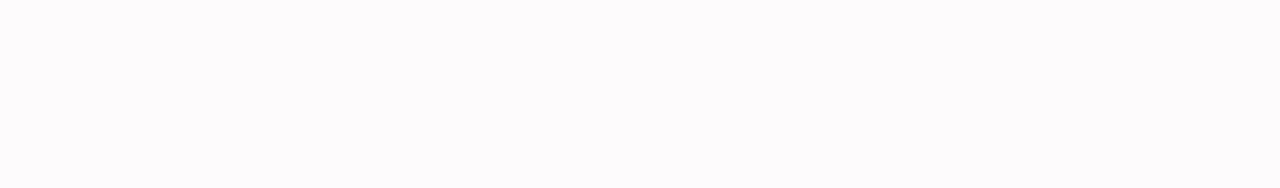
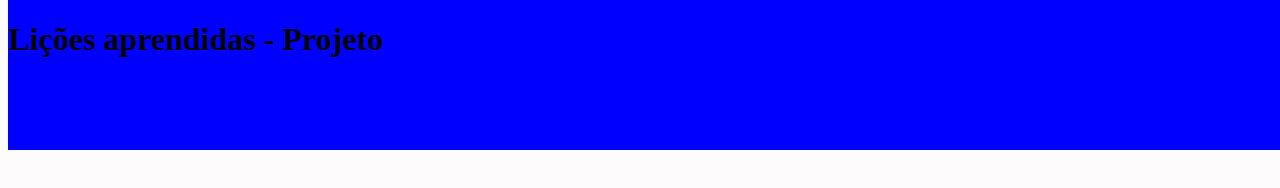
Before and after one commit to rodriguesrai/rai-rodrigues-lessons-learned, a website: page index.html in a window 1280 px wide. Drawn offline with Linux system fonts and the light colour scheme.

Commit message:
requisito 2 completo: header

```diff
--- a/index.html
+++ b/index.html
@@ -8,7 +8,10 @@
 </head>
 
 <body>
+    <header id="cabecalho">
+        <h1 id="titulo">Lições aprendidas - Projeto</h1>
 
+    </header>
 
 
 
--- a/style.css
+++ b/style.css
@@ -1,3 +1,12 @@
 body {
     background-color: rgb(253, 251, 251);
 }
+
+#cabecalho {
+    top: 0px;
+    position: fixed;
+    background-color: blue;
+    width: 100%;
+    height: 150px;
+
+}
```
